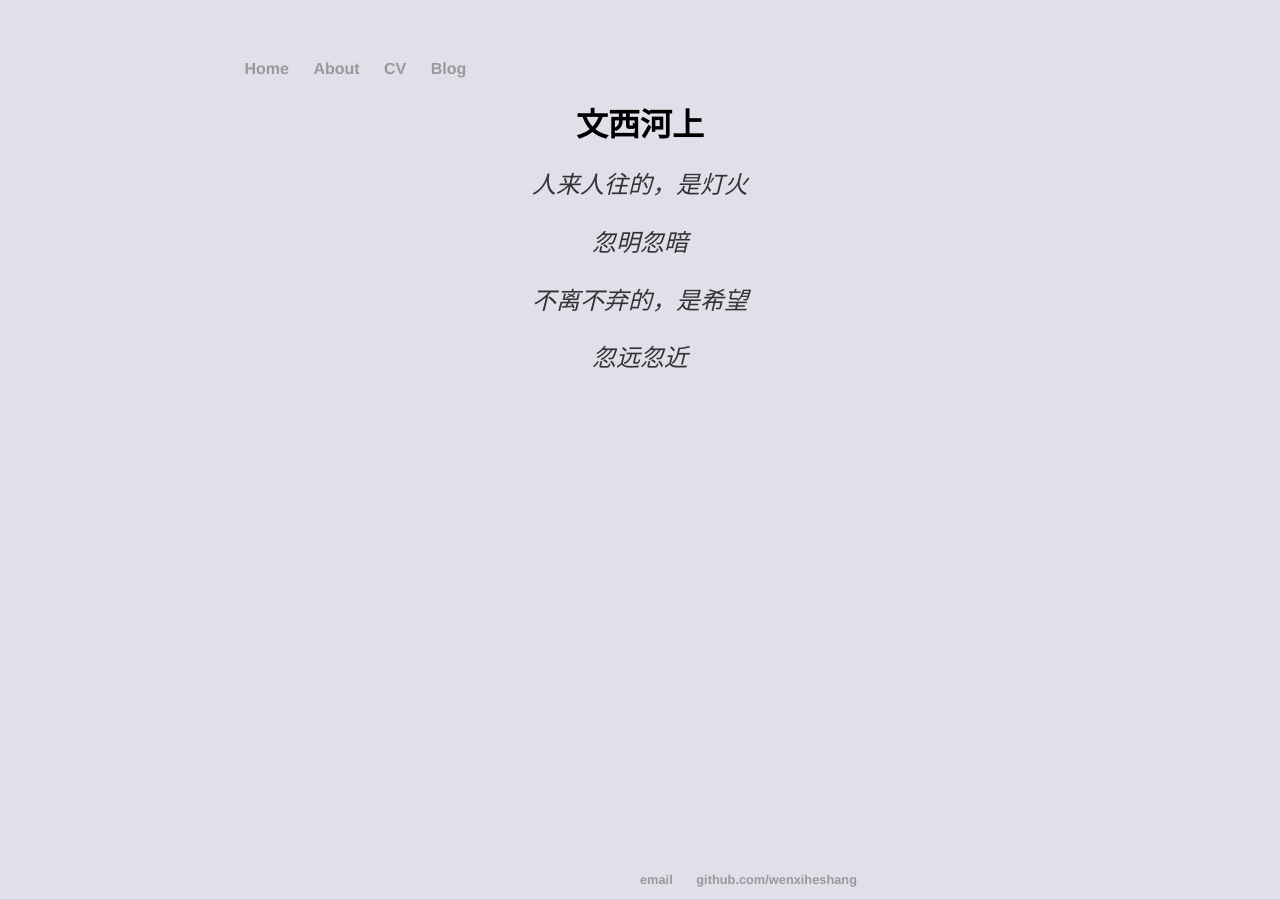
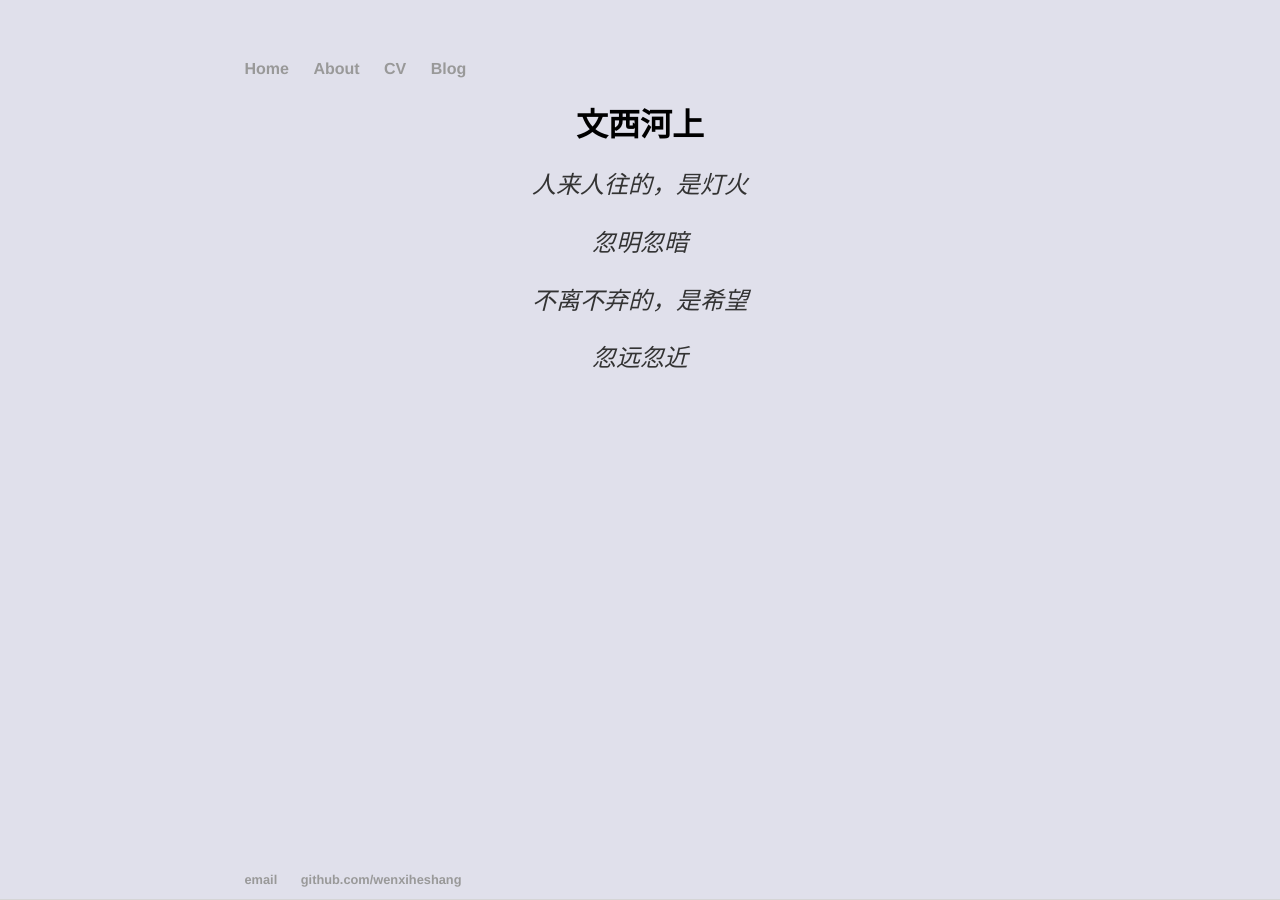
Before and after one commit to xxleyi/xxleyi.github.io, a Jekyll site: the page built from index.html, in a window 1280 px wide. Built offline with Jekyll 4.4.1, drawn with Linux system fonts in a browser that asks for light colours.

Commit message:
change the index style.

```diff
--- a/css/main.css
+++ b/css/main.css
@@ -13,7 +13,8 @@ nav ul, footer ul {
 
 footer ul {
   position:absolute;
-  left:50%;
+  left:19.1%;
+  width:100%;
   bottom:50%;
 }
 nav ul li, footer ul li {
```
